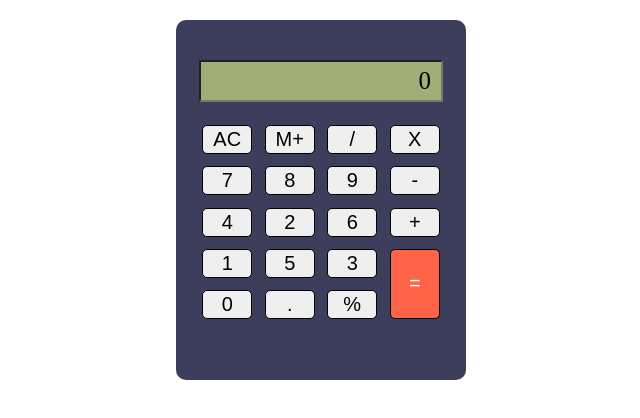
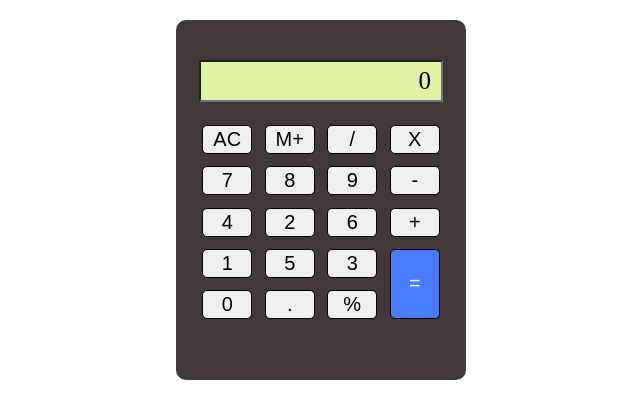
Before and after one commit to sumitgawande26/calculator-rtc, a plain HTML site: page index.html in a window 1280 px wide. Shown: the whole page, without its empty margins (319-959 px from the left). Drawn offline with Linux system fonts and the light colour scheme; a web font is replaced by a local one.

Commit message:
color changes

```diff
--- a/index.html
+++ b/index.html
@@ -15,15 +15,15 @@
       .calculator-body {
         height: 300px;
         width: 250px;
-        background-color: #3d3d5c;
+        background-color: #423838;
         margin: 20px auto;
         border-radius: 10px;
         padding: 20px;
-        padding-top: 40px;~
+        padding-top: 40px;
       }
 
       .screen {
-        background-color: #a1af77;
+        background-color: #dff4a2;
         text-align: right;
         width: 220px;
         display: block;
@@ -60,7 +60,7 @@
       }
 
       .btn-equals {
-        background-color: #ff6348;
+        background-color: #487cff;
         height: 70px;
         color: #fff;
       }
```
